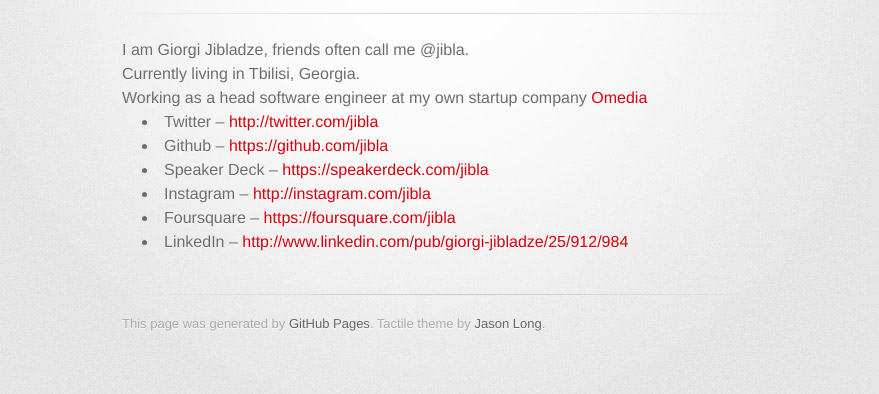
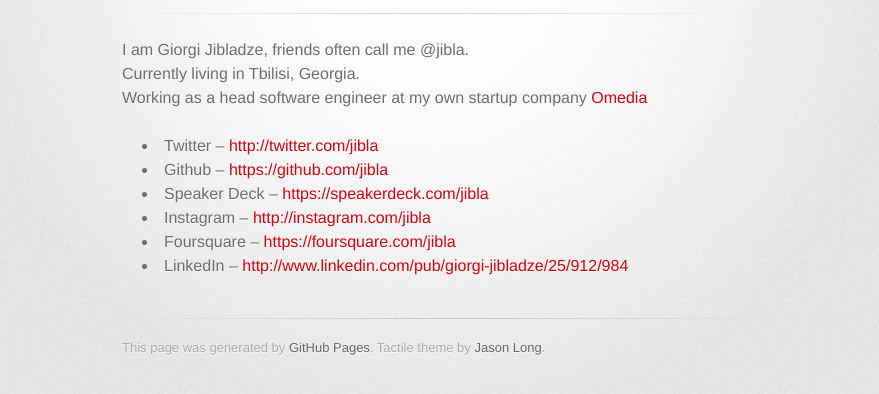
Before and after one commit to jibla/jibla.github.io, a plain HTML site: page index.html in a window 1280 px wide. Shown: the part 160-554 px from the top of the page, without its empty margins (208-1087 px from the left). Drawn offline with Linux system fonts and the light colour scheme; a web font is replaced by a local one.

Commit message:
Update index.html

```diff
--- a/index.html
+++ b/index.html
@@ -27,7 +27,7 @@
         <section>
           I am Giorgi Jibladze, friends often call me @jibla.<br />
           Currently living in Tbilisi, Georgia.<br />
-          Working as a head software engineer at my own startup company <a href="http://omedia.ge/inenglish">Omedia</a><br />
+          Working as a head software engineer at my own startup company <a href="http://omedia.ge/inenglish">Omedia</a><br /><br />
         </section>
 
         <section id="main_content">
```
